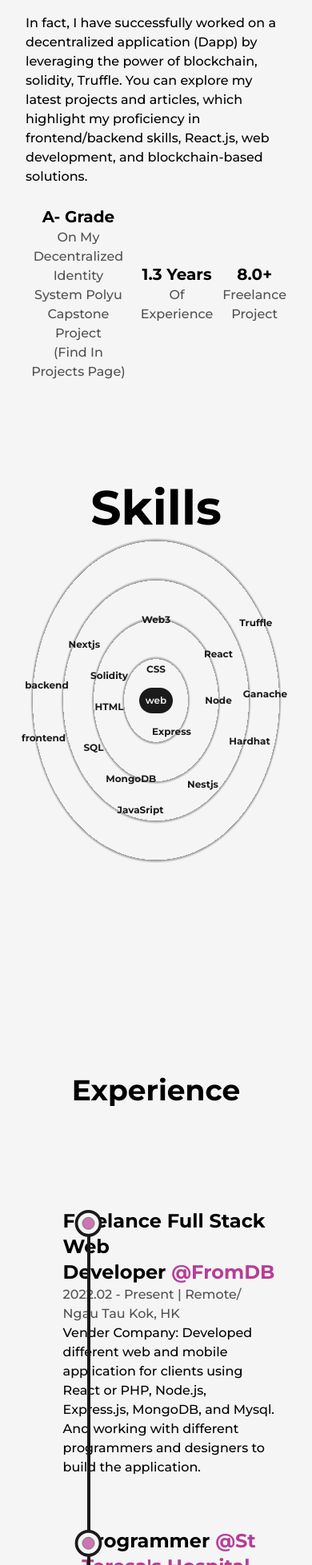
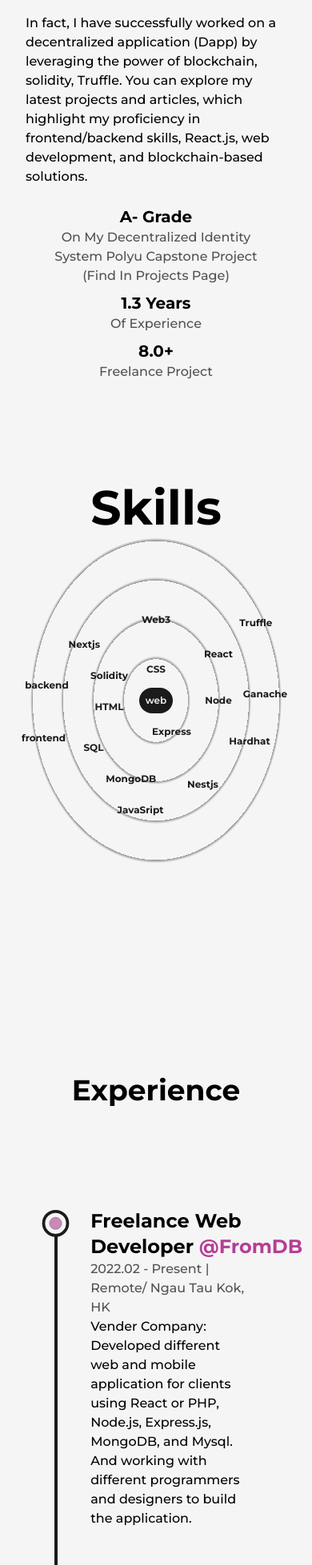
Before and after one commit to moterial/portfolio, a Next.js app: page /about in a window 390 px wide. Shown: the part 1065-3022 px from the top of the page at 80% size. Built offline with nearby package versions, Linux system fonts and the light colour scheme.

Commit message:
update 5:26:24

```diff
--- a/src/components/Education.js
+++ b/src/components/Education.js
@@ -6,7 +6,7 @@ import LiIcon from './LiIcon'
 
 const Details = ({type, time, place,info,schoolType}) => {
     const ref = useRef(null)
-    return <li ref={ref} className='my-8 first:mt-0 last-mb:0 w-[60%] mx-auto flex flex-col items-center justify-between'>
+    return <li ref={ref} className='my-8 first:mt-0 last-mb:0 w-[60%] mx-auto flex flex-col justify-between'>
 
         <LiIcon reference={ref}/>
         <motion.div
@@ -15,7 +15,7 @@ const Details = ({type, time, place,info,schoolType}) => {
         transition={{duration:0.5, type:'spring'}}
         >
             <h3 className='capitalize font-bold text-2xl'>{type}&nbsp;
-            <a className="text-primary capitalize dark:text-primaryDark">@{schoolType}</a>
+                <a className="text-primary capitalize dark:text-primaryDark break-words">@{schoolType}</a>
             </h3>
             <span className='capitalize font-medium text-dark/75 dark:text-light/75'>
                 {time} | {place}
--- a/src/components/Experience.js
+++ b/src/components/Experience.js
@@ -6,7 +6,7 @@ import LiIcon from './LiIcon'
 
 const Details = ({position, company, companyLink, time, address, work}) => {
     const ref = useRef(null)
-    return <li ref={ref} className='my-8 first:mt-0 last-mb:0 w-[60%] mx-auto flex flex-col items-center justify-between'>
+    return <li ref={ref} className='my-8 first:mt-0 last-mb:0 w-[60%] mx-auto flex flex-col  justify-between'>
 
         <LiIcon reference={ref}/>
         <motion.div
@@ -39,7 +39,7 @@ const Experience = () => {
             Experience
         </h2>
 
-        <div  ref={ref} className="w-[75%] mx-auto relative">
+        <div  ref={ref} className="w-[75%] mx-auto relative lg:w-[90%] md:w-full">
             <motion.div
             style={{
                 scaleY: scrollYProgress
@@ -47,7 +47,7 @@ const Experience = () => {
             className="absolute left-9 top-1 w-[4px] h-full bg-dark origin-top rounded-full dark:bg-primaryDark dark:shadow-3xl"/>
             <ul className='w-full flex flex-col items-start justify-between ml-4'>
                 <Details
-                    position="Freelance Full Stack Web Developer"
+                    position="Freelance Web Developer"
                     company="FromDB"
                     companyLink="https://www.fromdb.com/index.html"
                     time="2022.02 - Present"
--- a/src/components/HireMe.js
+++ b/src/components/HireMe.js
@@ -11,7 +11,7 @@ const HireMe = () => {
             className="flex items-center justify-center absolute left-1/2 top-1/2 -translate-x-1/2
             -translate-y-1/2 bg-dark text-light shaw-md border
             boder-solid border-dark w-20 h-20 rounded-full font-semibold hover:bg-light hover:text-dark
-            dark:bg-light dark:text-dark dark:hover:bg-dark dark:hover:text-light md:w-14 md:h-14 md:text-[2px] md:text-center  ">
+            dark:bg-light dark:text-dark dark:hover:bg-dark dark:hover:text-light md:w-14 md:h-14 md:text-[10px] md:text-center sm:text-[8px]  ">
                 Hire Me
             </Link>
 
--- a/src/pages/about.js
+++ b/src/pages/about.js
@@ -72,7 +72,7 @@ const about = () => {
                         <Image src={profilePic} alt='Michael' className='w-full h-auto rounded-2xl' priority={true} />
                     </div>
 
-                    <div className="col-span-2 flex flex-col items-end justify-between xl:col-span-8 xl:items-center xl:flex-row lg:order-3 lg:gap-3">
+                    <div className="col-span-2 flex flex-col items-end justify-between xl:col-span-8 xl:items-center xl:flex-row lg:order-3 lg:gap-3 md:gap-2 md:flex-col">
                         <div className="flex flex-col items-end justify-center xl:items-center">
                             <span className="inline-block text-5xl font-bold text-right lg:text-3xl md:text-2xl sm:text-xl xs:text-l lg:text-center">
 
--- a/src/pages/projects.js
+++ b/src/pages/projects.js
@@ -12,16 +12,17 @@ const FeaturedProject = ({type, title, summary, img, link, github}) => {
     return (
             <article className='w-full flex items-center justify-between rounded-3xl border border-solid border-dark bg-light shadow-2xl p-12 relative rounded-br-2xl
             dark:bg-dark dark:border-light dark:text-light
+            lg:flex-col lg:p-8 xs:rounded-2xl xs:rounded-br-3xl xs:p-4
             '>
                 <div className="absolute top-0 -right-3 -z-10 w-[101%] h-[102%] rounded-[2.5rem] bg-dark rounded-br-3xl dark:bg-light "/>
                 <Link href={link} target='_blank'
-                className='w-1/2 cursor-pointer overflow-hidden rounded-lg'
+                className='w-1/2 cursor-pointer overflow-hidden rounded-lg lg:w-full'
                 >
                     <Image src={img} alt={title} className='w-full h-auto' priority={true} />
                 </Link>
 
 
-                <div className='w-1/2 flex flex-col items-start justify-between pl-6'>
+                <div className='w-1/2 flex flex-col items-start justify-between pl-6 lg:w-full'>
                     <span className='text-primary font-medium text-xl dark:text-primaryDark'>{type}</span>
                     <Link href={link} target='_blank' className=''>
                         <h2 className='my-2 w-full text-left text-4xl font-bold'>{title}</h2>
@@ -81,9 +82,9 @@ const projects = () => {
         </Head>
         <main className="flex w-full flex-col items-center justify-center">
             <Layout className=' mt-8'>
-                <AnimatedText text="My Projects" className='mb-16'/>
+                <AnimatedText text="My Projects" className='mb-16 lg:!text-7xl sm:mb-8 sm:!text-6xl xs:!text-4xl'/>
 
-                <div className='grid grid-cols-12 gap-24'>
+                <div className='grid grid-cols-12 gap-24 gap-y-32 xl:gap-x-16 lg:gap-x-8 md:gap-y-24 sm:gap-x-0'>
                     <div className='col-span-12'>
                         <FeaturedProject
                         title="Blockchain-Empowered Social Decentrialized Identity"
```
